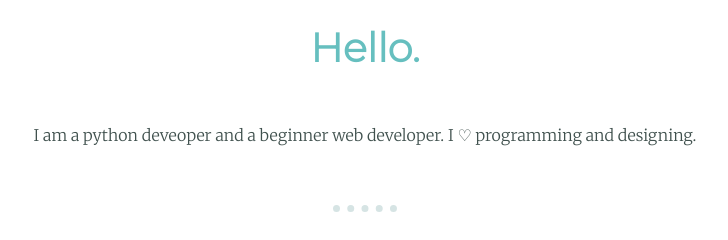
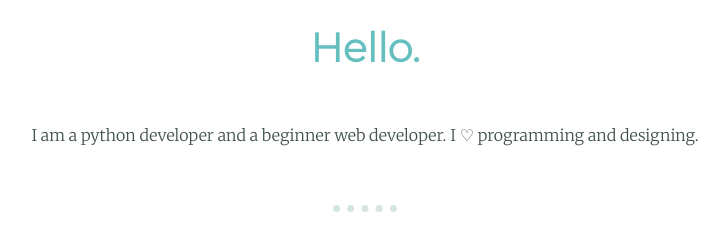
Before and after one commit to sahilsh-dev/My-CV-Website, a plain HTML site: page index.html in a window 1280 px wide. Shown: the part 1140-1380 px from the top of the page, 275-1003 px from the left. Drawn offline with Linux system fonts and the light colour scheme.

Commit message:
added improvements

```diff
--- a/index.html
+++ b/index.html
@@ -19,7 +19,7 @@
         <div class="profile">
             <img src="images/profile.png" alt="profile-pic">
             <h2>Hello.</h2>
-            <p>I am a python deveoper and a beginner web developer. I ♡ programming and designing.</p>
+            <p>I am a python developer and a beginner web developer. I ♡ programming and designing.</p>
         </div>
         <hr>
         <div class="skills">
```
